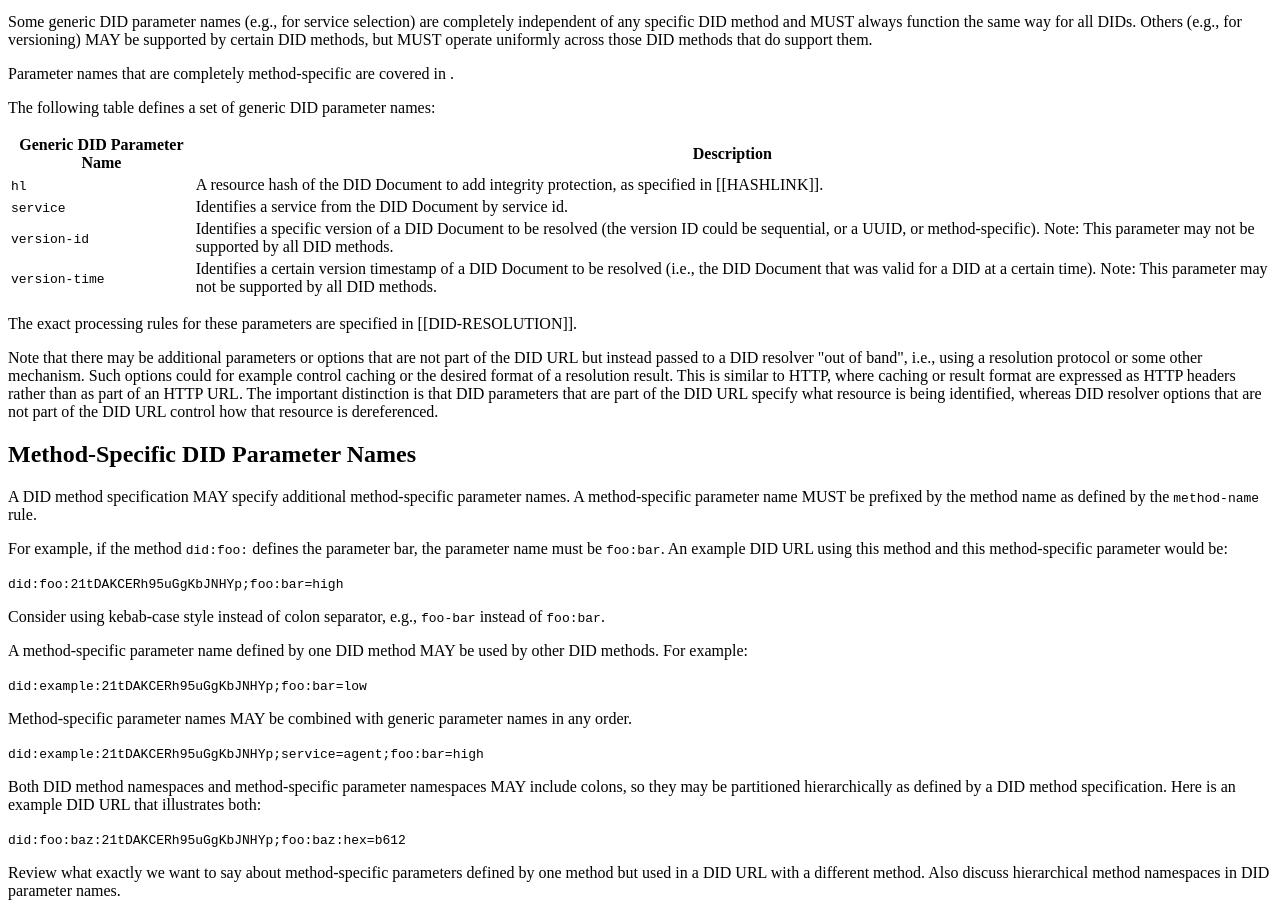
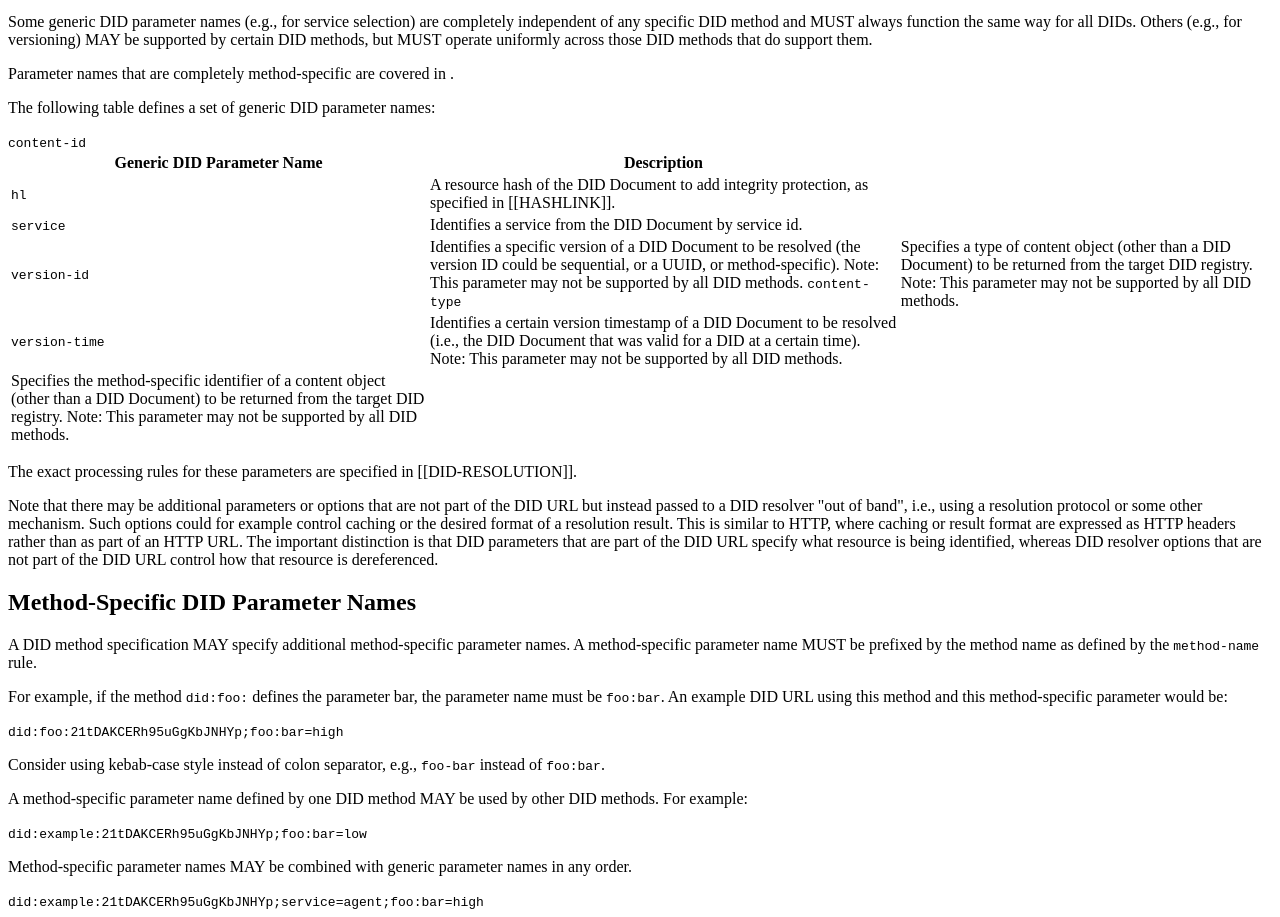
Before and after one commit to w3c/did-core, a website: page index.html in a window 1280 px wide. Shown: the part 3542-4459 px from the top of the page. Drawn offline with Linux system fonts and the light colour scheme; a script that the page names is missing.

Commit message:
Add "content-type" and "content-id" DID URL matrix parameters.

```diff
--- a/index.html
+++ b/index.html
@@ -712,6 +712,12 @@ Identifies a service from the DID Document by service id.
 Identifies a specific version of a DID Document to be resolved (the version ID
 could be sequential, or a UUID, or method-specific). Note: This parameter may
 not be supported by all DID methods.
+<code>content-type</code>
+            </td>
+            <td>
+Specifies a type of content object (other than a DID Document) to be returned
+from the target DID registry. Note: This parameter may not be supported by
+all DID methods.
             </td>
           </tr>
 
@@ -725,6 +731,15 @@ the DID Document that was valid for a DID at a certain time). Note: This
 parameter may not be supported by all DID methods.
             </td>
           </tr>
+<code>content-id</code>
+            </td>
+            <td>
+Specifies the method-specific identifier of a content object (other than a DID
+Document) to be returned from the target DID registry. Note: This parameter
+may not be supported by all DID methods.
+            </td>
+          </tr>
+
         </tbody>
       </table>
 
```
